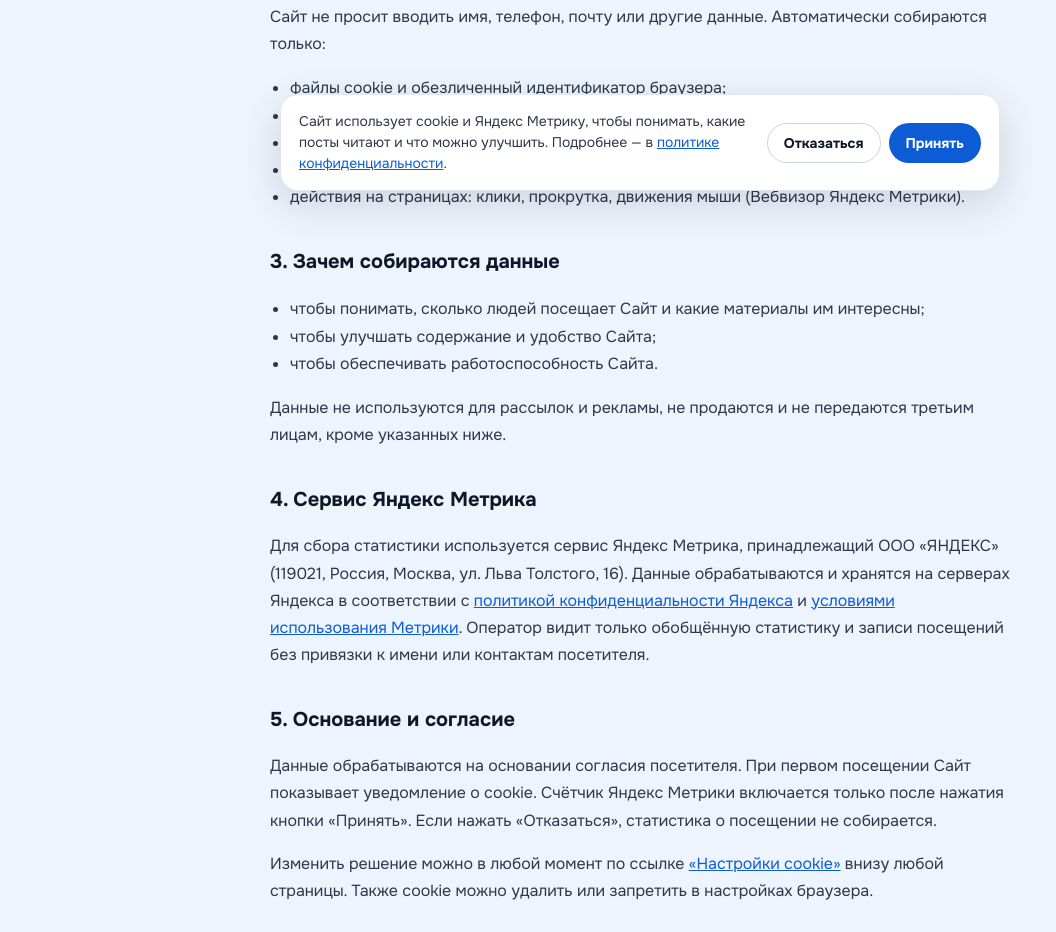
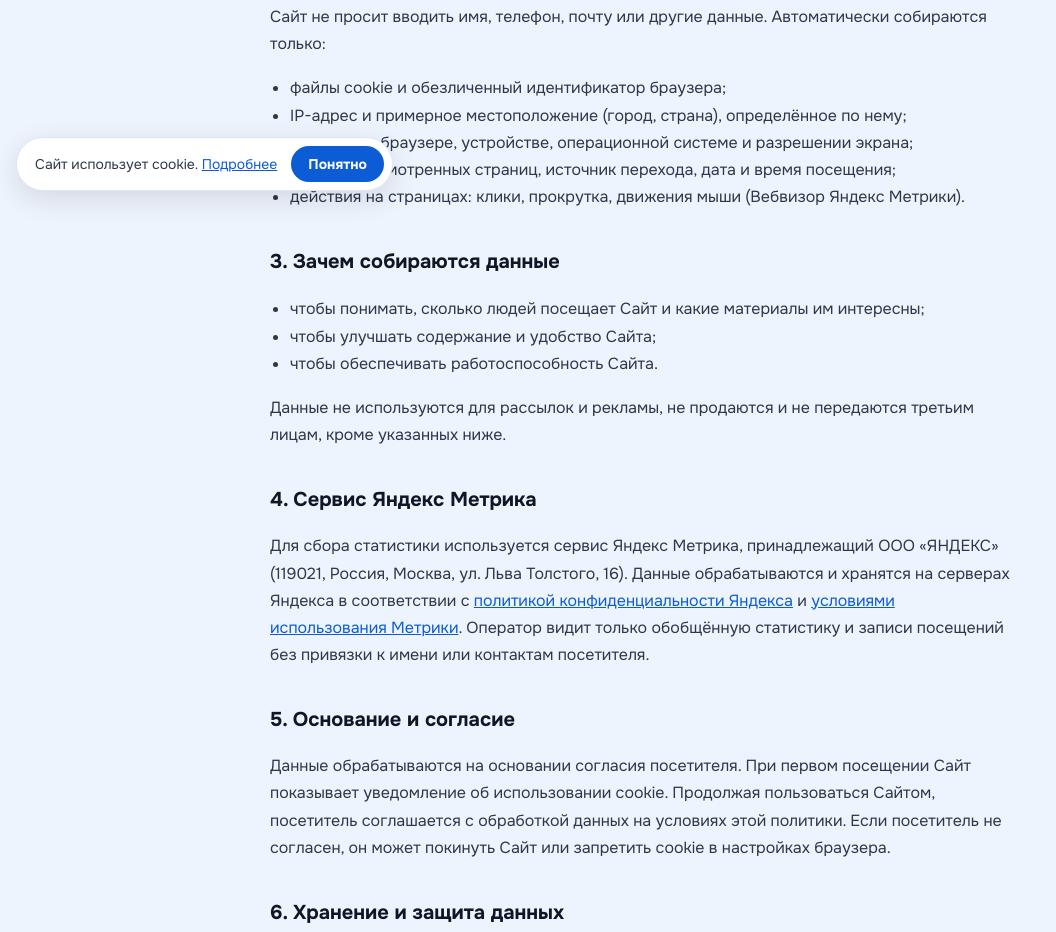
Before and after one commit to vshuvaeva/vshuvaeva.github.io, an Astro site: page /privacy in a window 1280 px wide. Shown: the part 593-1525 px from the top of the page, without its empty margins (0-1056 px from the left). Built offline with nearby package versions, Linux system fonts and the light colour scheme; Astro itself is replaced by a stand-in of ours.

Commit message:
Компактная плашка про cookie с кнопкой «Понятно»
Метрика включается сразу (requireConsent: false), плашка только уведомляет.
Раздел о согласии в политике меняется вместе с этой настройкой.

Co-Authored-By: Claude Opus 5.5 <noreply@anthropic.com>

```diff
--- a/site.config.mjs
+++ b/site.config.mjs
@@ -94,7 +94,7 @@ export default {
     posthogHost: 'https://eu.i.posthog.com',
     // true — счётчики включаются только после того, как посетитель нажал
     // «Принять» на плашке про cookie. false — сразу, плашка только сообщает.
-    requireConsent: true,
+    requireConsent: false,
   },
 
   // Владелец сайта — для политики конфиденциальности (/privacy/)
--- a/src/components/CookieBanner.astro
+++ b/src/components/CookieBanner.astro
@@ -12,8 +12,7 @@ const requireConsent = !!config.analytics.requireConsent;
   enabled && (
     <div class="cookie" id="cookie-banner" role="dialog" aria-live="polite" aria-label="Использование cookie" hidden>
       <p>
-        Сайт использует cookie и Яндекс Метрику, чтобы понимать, какие посты читают и что можно улучшить.
-        Подробнее — в <a href={url('/privacy/')}>политике конфиденциальности</a>.
+        Сайт использует cookie. <a href={url('/privacy/')}>Подробнее</a>
       </p>
       <div class="actions">
         {requireConsent && (
@@ -63,19 +62,17 @@ const requireConsent = !!config.analytics.requireConsent;
   .cookie {
     position: fixed;
     left: 16px;
-    right: 16px;
     bottom: 16px;
     z-index: 50;
-    max-width: 720px;
-    margin: 0 auto;
+    max-width: calc(100% - 32px);
     display: flex;
     align-items: center;
-    gap: 16px;
-    padding: 16px 18px;
+    gap: 14px;
+    padding: 8px 8px 8px 18px;
     background: #fff;
     border: 1px solid var(--line);
-    border-radius: 18px;
-    box-shadow: 0 12px 40px rgba(14, 23, 38, 0.14);
+    border-radius: 999px;
+    box-shadow: 0 8px 28px rgba(14, 23, 38, 0.12);
   }
   .cookie[hidden] {
     display: none;
@@ -95,19 +92,9 @@ const requireConsent = !!config.analytics.requireConsent;
     flex-shrink: 0;
   }
   .actions .btn {
-    padding: 10px 16px;
+    padding: 8px 16px;
     font-size: 14px;
     cursor: pointer;
     font-family: inherit;
   }
-  @media (max-width: 600px) {
-    .cookie {
-      flex-direction: column;
-      align-items: stretch;
-    }
-    .actions .btn {
-      flex: 1;
-      justify-content: center;
-    }
-  }
 </style>
--- a/src/layouts/Base.astro
+++ b/src/layouts/Base.astro
@@ -66,7 +66,7 @@ const nav = [
         </span>
         <span class="legal">
           <a href={url('/privacy/')}>Политика конфиденциальности</a>
-          <a href="#" data-cookie-settings>Настройки cookie</a>
+          {config.analytics.requireConsent && <a href="#" data-cookie-settings>Настройки cookie</a>}
         </span>
       </div>
     </footer>
--- a/src/pages/privacy.astro
+++ b/src/pages/privacy.astro
@@ -7,6 +7,7 @@ const name = owner.name || '[ФИО владельца сайта]';
 const email = owner.email || '[адрес электронной почты]';
 const site = new URL(config.site).host;
 const updated = '25 ноября 2026 г.';
+const requireConsent = !!config.analytics.requireConsent;
 ---
 
 <Base title="Политика конфиденциальности" description="Как сайт обрабатывает данные посетителей">
@@ -54,15 +55,28 @@ const updated = '25 ноября 2026 г.';
     </p>
 
     <h2>5. Основание и согласие</h2>
+    {
+      requireConsent ? (
+        <>
           <p>
             Данные обрабатываются на основании согласия посетителя. При первом посещении Сайт показывает уведомление о
             cookie. Счётчик Яндекс Метрики включается только после нажатия кнопки «Принять». Если нажать «Отказаться»,
             статистика о посещении не собирается.
           </p>
           <p>
-      Изменить решение можно в любой момент по ссылке <a href="#" data-cookie-settings>«Настройки cookie»</a> внизу
-      любой страницы. Также cookie можно удалить или запретить в настройках браузера.
+            Изменить решение можно в любой момент по ссылке <a href="#" data-cookie-settings>«Настройки cookie»</a>{' '}
+            внизу любой страницы. Также cookie можно удалить или запретить в настройках браузера.
           </p>
+        </>
+      ) : (
+        <p>
+          Данные обрабатываются на основании согласия посетителя. При первом посещении Сайт показывает уведомление
+          об использовании cookie. Продолжая пользоваться Сайтом, посетитель соглашается с обработкой данных на
+          условиях этой политики. Если посетитель не согласен, он может покинуть Сайт или запретить cookie в
+          настройках браузера.
+        </p>
+      )
+    }
 
     <h2>6. Хранение и защита данных</h2>
     <p>
```
Lines whose indentation alone changed are shown as unchanged.
